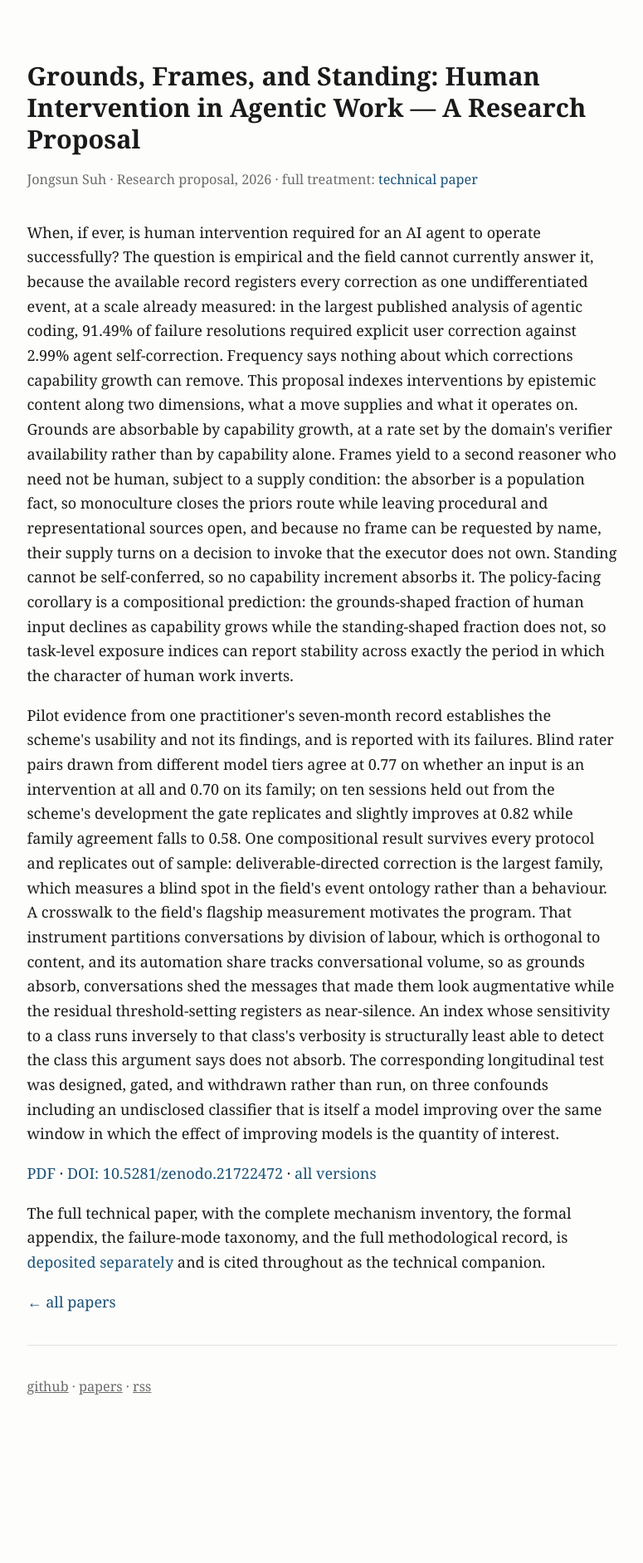
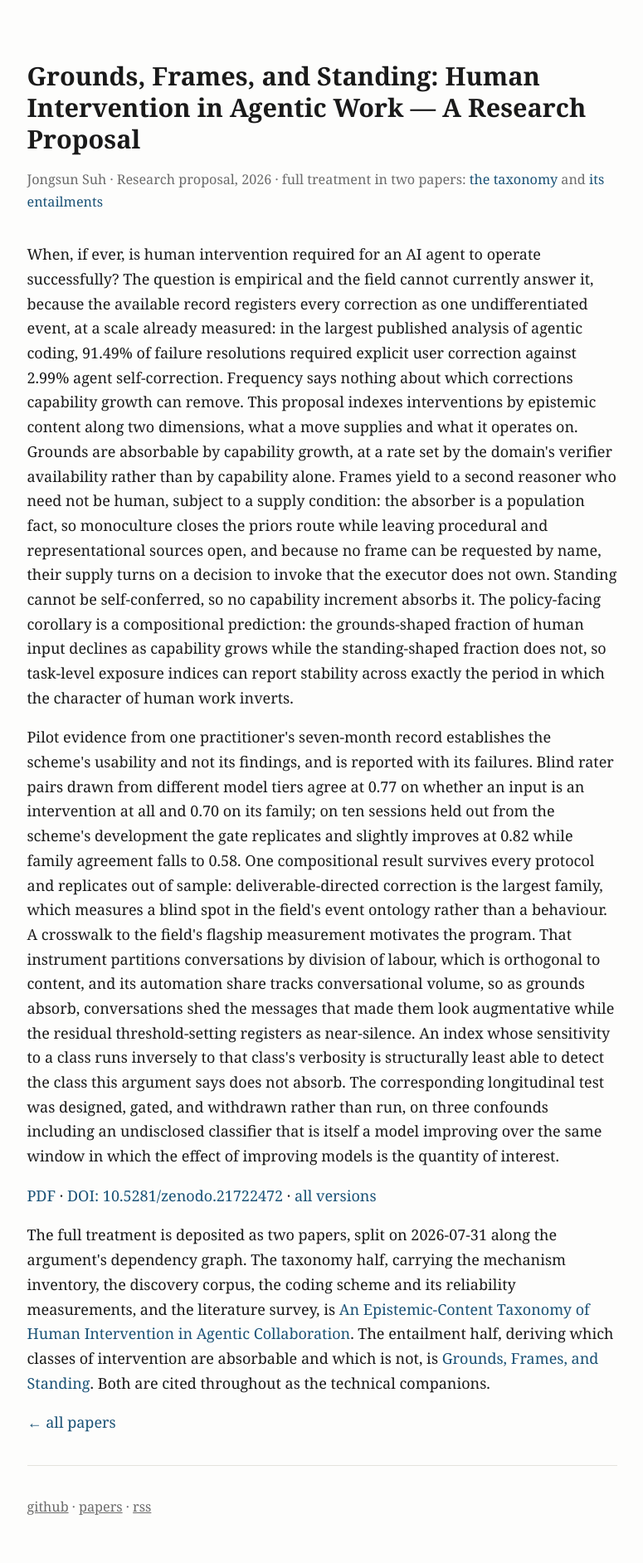
Before and after one commit to MajorLift/blog, a Jekyll site: the page built from papers/grounds-frames-standing-proposal.md, in a window 1280 px wide. Shown: the whole page at 83% size, without its empty margins (252-1027 px from the left). Built offline with Jekyll 4.4.1, drawn with Linux system fonts in a browser that asks for light colours; before the commit the page ends 1738 px from its top, so only the background shows below that.

Commit message:
Repoint the proposal at both papers, not just the entailment half
The proposal's byline and closing paragraph both sent readers to
`/papers/grounds-frames-standing/` as "the full technical paper". Since
the 2026-07-31 split that URL is the entailment half alone, while the
proposal summarises the whole undivided argument. A reader following the
link found the taxonomy missing and no indication it existed.

Both pointers now name both papers. The closing paragraph's enumeration
was also stale, listing sections of the pre-split draft; it now states the
division the papers themselves state, taxonomy half and entailment half.

```diff
--- a/papers/grounds-frames-standing-proposal.md
+++ b/papers/grounds-frames-standing-proposal.md
@@ -12,7 +12,7 @@ citation:
 
 <article>
 <h1>Grounds, Frames, and Standing: Human Intervention in Agentic Work — A Research Proposal</h1>
-<p class="post-meta">Jongsun Suh · Research proposal, 2026 · full treatment: <a href="{{ '/papers/grounds-frames-standing/' | relative_url }}">technical paper</a></p>
+<p class="post-meta">Jongsun Suh · Research proposal, 2026 · full treatment in two papers: <a href="{{ '/papers/epistemic-content-taxonomy/' | relative_url }}">the taxonomy</a> and <a href="{{ '/papers/grounds-frames-standing/' | relative_url }}">its entailments</a></p>
 
 <p>
 When, if ever, is human intervention required for an AI agent to operate successfully? The
@@ -59,10 +59,14 @@ over the same window in which the effect of improving models is the quantity of
 <a href="https://doi.org/10.5281/zenodo.21719008">all versions</a>
 </p>
 
-<p>The full technical paper, with the complete mechanism inventory, the formal appendix, the
-failure-mode taxonomy, and the full methodological record, is
-<a href="{{ '/papers/grounds-frames-standing/' | relative_url }}">deposited separately</a>
-and is cited throughout as the technical companion.</p>
+<p>The full treatment is deposited as two papers, split on 2026-07-31 along the argument's
+dependency graph. The taxonomy half, carrying the mechanism inventory, the discovery corpus,
+the coding scheme and its reliability measurements, and the literature survey, is
+<a href="{{ '/papers/epistemic-content-taxonomy/' | relative_url }}">An Epistemic-Content
+Taxonomy of Human Intervention in Agentic Collaboration</a>. The entailment half, deriving
+which classes of intervention are absorbable and which is not, is
+<a href="{{ '/papers/grounds-frames-standing/' | relative_url }}">Grounds, Frames, and
+Standing</a>. Both are cited throughout as the technical companions.</p>
 </article>
 
 <p><a href="{{ '/papers/' | relative_url }}">&larr; all papers</a></p>
```
